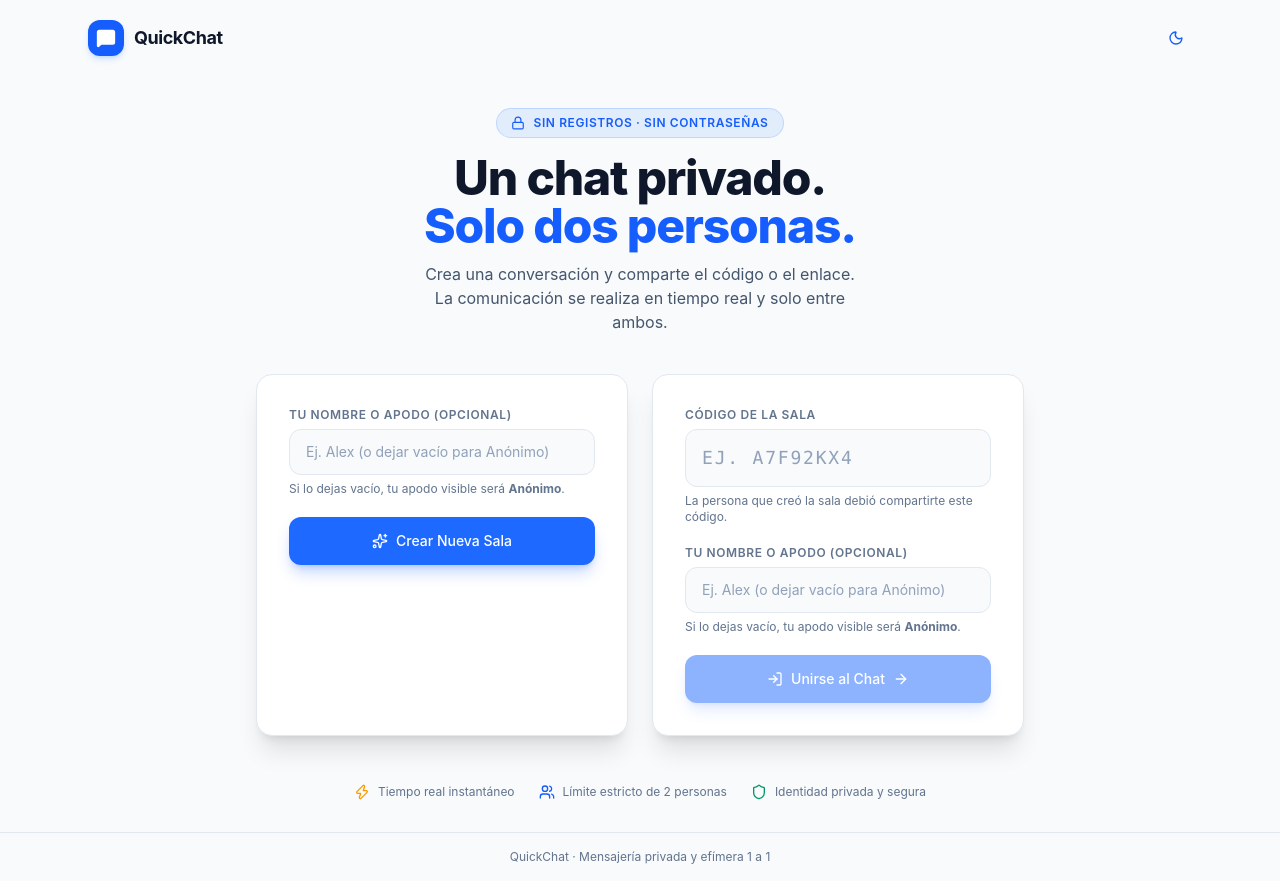
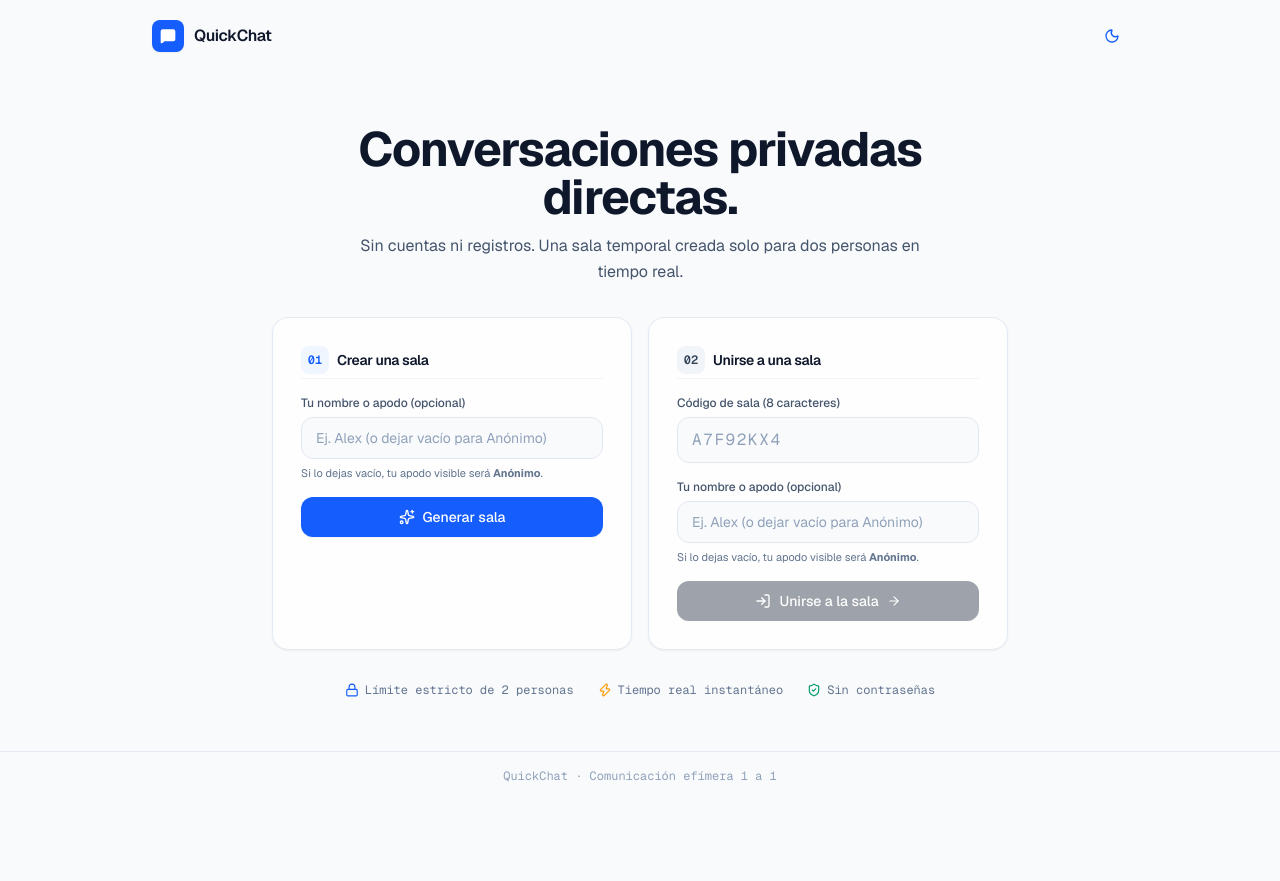
Before and after one commit to ValdiviaJ/chat-priva, a React (Vite) app: page / in a window 1280 px wide. After the commit the page ends 800 px from the top, so only its background shows below. Built offline with nearby package versions, Linux system fonts and the light colour scheme; no server answers.

Commit message:
style: reformar la presentación principal aplicando taste-skill (anti-slop, tipografía Geist y estética minimalista limpia)

```diff
--- a/index.html
+++ b/index.html
@@ -4,10 +4,12 @@
     <meta charset="UTF-8" />
     <link rel="icon" type="image/svg+xml" href="/vite.svg" />
     <meta name="viewport" content="width=device-width, initial-scale=1.0, maximum-scale=1.0, user-scalable=no" />
-    <meta name="description" content="QuickChat - Chat privado 1 a 1 en tiempo real" />
+    <link rel="preconnect" href="https://fonts.googleapis.com" />
+    <link rel="preconnect" href="https://fonts.gstatic.com" crossOrigin="" />
+    <link href="https://fonts.googleapis.com/css2?family=Geist:wght@300;400;500;600;700&family=Geist+Mono:wght@400;500;600&display=swap" rel="stylesheet" />
     <title>QuickChat - Chat Privado 1 a 1</title>
   </head>
-  <body class="bg-[#080d1a] text-slate-100 antialiased selection:bg-blue-600 selection:text-white">
+  <body class="bg-slate-50 dark:bg-[#080d1a] text-slate-900 dark:text-slate-100 antialiased selection:bg-blue-600 selection:text-white font-sans">
     <div id="root"></div>
     <script type="module" src="/src/main.tsx"></script>
   </body>
--- a/src/components/room/CreateRoom.tsx
+++ b/src/components/room/CreateRoom.tsx
@@ -77,15 +77,24 @@ export const CreateRoom: React.FC = () => {
   };
 
   return (
-    <div className="bg-white dark:bg-[#0c121e] border border-slate-200 dark:border-[#1a2333] rounded-2xl p-6 sm:p-8 shadow-xl transition-all duration-300">
+    <div className="bg-white/80 dark:bg-[#0c121e]/80 backdrop-blur-sm border border-slate-200/90 dark:border-slate-800/80 rounded-2xl p-6 sm:p-7 shadow-xs hover:border-slate-300 dark:hover:border-slate-700/80 transition-all duration-200">
       {toast && <Toast message={toast.message} type={toast.type} />}
 
       {!createdRoomCode ? (
-        <form onSubmit={handleCreate} className="space-y-5">
+        <form onSubmit={handleCreate} className="space-y-4">
+          <div className="flex items-center gap-2 pb-1 border-b border-slate-100 dark:border-slate-800/60">
+            <div className="w-7 h-7 rounded-lg bg-blue-50 dark:bg-blue-950/50 text-blue-600 dark:text-blue-400 flex items-center justify-center font-mono text-xs font-semibold">
+              01
+            </div>
+            <h2 className="text-sm font-semibold tracking-tight text-slate-900 dark:text-white">
+              Crear una sala
+            </h2>
+          </div>
+
           <div className="space-y-1.5">
             <label
               htmlFor="create-nickname"
-              className="block text-xs font-semibold uppercase tracking-wider text-slate-500 dark:text-slate-400"
+              className="block text-xs font-medium text-slate-600 dark:text-slate-400"
             >
               Tu nombre o apodo (opcional)
             </label>
@@ -96,10 +105,10 @@ export const CreateRoom: React.FC = () => {
               placeholder="Ej. Alex (o dejar vacío para Anónimo)"
               value={nickname}
               onChange={(e) => setNickname(e.target.value)}
-              className="w-full px-4 py-3 bg-slate-50 dark:bg-[#131b2c] border border-slate-200 dark:border-[#1f2c44] rounded-xl text-slate-900 dark:text-white placeholder-slate-400 focus:outline-none focus:ring-2 focus:ring-blue-500 focus:border-transparent transition-all text-sm"
+              className="w-full px-3.5 py-2.5 bg-slate-50 dark:bg-[#131b2c] border border-slate-200 dark:border-[#1f2c44] rounded-xl text-slate-900 dark:text-white placeholder-slate-400 text-sm focus:outline-none focus:ring-2 focus:ring-blue-500 focus:border-transparent transition-all"
               disabled={isLoading}
             />
-            <p className="text-xs text-slate-500 dark:text-slate-400">
+            <p className="text-[11px] text-slate-500 dark:text-slate-500">
               Si lo dejas vacío, tu apodo visible será <strong>Anónimo</strong>.
             </p>
           </div>
@@ -107,59 +116,59 @@ export const CreateRoom: React.FC = () => {
           <button
             type="submit"
             disabled={isLoading}
-            className="w-full flex items-center justify-center gap-2 py-3.5 px-5 bg-[#1e69ff] hover:bg-blue-600 active:scale-[0.99] text-white font-medium text-sm rounded-xl shadow-lg shadow-blue-600/25 disabled:opacity-50 disabled:cursor-not-allowed transition-all duration-200 cursor-pointer"
+            className="w-full flex items-center justify-center gap-2 py-2.5 px-4 bg-blue-600 hover:bg-blue-500 active:scale-[0.99] text-white font-medium text-sm rounded-xl transition-all duration-150 disabled:opacity-50 disabled:cursor-not-allowed cursor-pointer shadow-xs"
           >
             {isLoading ? (
               <>
                 <Loader2 className="w-4 h-4 animate-spin" />
-                <span>Generando sala segura...</span>
+                <span>Generando sala...</span>
               </>
             ) : (
               <>
                 <Sparkles className="w-4 h-4" />
-                <span>Crear Nueva Sala</span>
+                <span>Generar sala</span>
               </>
             )}
           </button>
         </form>
       ) : (
-        <div className="text-center space-y-5 animate-in fade-in zoom-in-95 duration-200">
-          <div className="inline-flex p-3 rounded-full bg-blue-500/10 text-blue-600 dark:text-blue-400 border border-blue-500/20">
-            <KeyRound className="w-7 h-7" />
+        <div className="space-y-4 animate-in fade-in duration-150">
+          <div className="flex items-center gap-2 pb-1 border-b border-slate-100 dark:border-slate-800/60">
+            <div className="w-7 h-7 rounded-lg bg-emerald-50 dark:bg-emerald-950/50 text-emerald-600 dark:text-emerald-400 flex items-center justify-center font-mono text-xs font-semibold">
+              ✓
+            </div>
+            <h3 className="text-sm font-semibold tracking-tight text-slate-900 dark:text-white">
+              Sala lista para compartir
+            </h3>
           </div>
 
-          <div>
-            <h3 className="text-lg font-bold text-slate-900 dark:text-white mb-1">
-              ¡Tu sala está lista!
-            </h3>
-            <p className="text-xs text-slate-500 dark:text-slate-400">
-              Comparte el código o el enlace con la persona con quien deseas chatear:
-            </p>
-          </div>
+          <p className="text-xs text-slate-600 dark:text-slate-400 leading-relaxed">
+            Comparte este código con la persona invitada para comenzar a hablar:
+          </p>
 
-          <div className="flex items-center justify-center gap-2 p-3.5 bg-slate-50 dark:bg-[#131b2c] border border-slate-200 dark:border-[#1f2c44] rounded-xl">
-            <span className="font-mono font-bold text-2xl tracking-widest text-blue-600 dark:text-blue-400 select-all">
+          <div className="flex items-center justify-between px-4 py-2.5 bg-slate-50 dark:bg-[#131b2c] border border-slate-200 dark:border-[#1f2c44] rounded-xl">
+            <span className="font-mono font-bold text-xl tracking-wider text-blue-600 dark:text-blue-400 select-all">
               {createdRoomCode}
             </span>
             <button
               onClick={copyCode}
               type="button"
-              className="p-2 hover:bg-slate-200 dark:hover:bg-[#1c2840] rounded-lg text-slate-600 dark:text-slate-300 hover:text-slate-900 dark:hover:text-white transition-colors cursor-pointer"
+              className="p-1.5 hover:bg-slate-200 dark:hover:bg-slate-800 rounded-lg text-slate-500 hover:text-slate-900 dark:text-slate-400 dark:hover:text-white transition-colors cursor-pointer"
               title="Copiar código"
             >
               {copiedCode ? (
-                <Check className="w-5 h-5 text-emerald-500 dark:text-emerald-400" />
+                <Check className="w-4 h-4 text-emerald-500 dark:text-emerald-400" />
               ) : (
-                <Copy className="w-5 h-5" />
+                <Copy className="w-4 h-4" />
               )}
             </button>
           </div>
 
-          <div className="grid grid-cols-2 gap-2">
+          <div className="grid grid-cols-2 gap-2 pt-1">
             <button
               onClick={copyLink}
               type="button"
-              className="w-full flex items-center justify-center gap-2 py-2.5 px-3 bg-slate-100 hover:bg-slate-200 dark:bg-[#131b2c] dark:hover:bg-[#1a253c] border border-slate-200 dark:border-[#1f2c44] text-slate-700 dark:text-slate-200 font-medium text-xs rounded-xl transition-all cursor-pointer"
+              className="flex items-center justify-center gap-1.5 py-2 px-3 bg-slate-100 hover:bg-slate-200 dark:bg-[#131b2c] dark:hover:bg-[#1a253c] border border-slate-200 dark:border-[#1f2c44] text-slate-700 dark:text-slate-300 font-medium text-xs rounded-xl transition-all cursor-pointer"
             >
               {copiedLink ? <Check className="w-3.5 h-3.5 text-emerald-500 dark:text-emerald-400" /> : <Share2 className="w-3.5 h-3.5 text-blue-600 dark:text-blue-400" />}
               <span>Copiar enlace</span>
@@ -168,9 +177,9 @@ export const CreateRoom: React.FC = () => {
             <button
               onClick={enterChat}
               type="button"
-              className="w-full flex items-center justify-center gap-2 py-2.5 px-3 bg-[#1e69ff] hover:bg-blue-600 text-white font-medium text-xs rounded-xl shadow-lg shadow-blue-600/25 transition-all cursor-pointer"
+              className="flex items-center justify-center gap-1.5 py-2 px-3 bg-blue-600 hover:bg-blue-500 text-white font-medium text-xs rounded-xl transition-all cursor-pointer"
             >
-              <span>Entrar al chat</span>
+              <span>Entrar</span>
               <ArrowRight className="w-3.5 h-3.5" />
             </button>
           </div>
--- a/src/components/room/JoinRoom.tsx
+++ b/src/components/room/JoinRoom.tsx
@@ -49,38 +49,44 @@ export const JoinRoom: React.FC = () => {
   };
 
   return (
-    <div className="bg-white dark:bg-[#0c121e] border border-slate-200 dark:border-[#1a2333] rounded-2xl p-6 sm:p-8 shadow-xl transition-all duration-300">
+    <div className="bg-white/80 dark:bg-[#0c121e]/80 backdrop-blur-sm border border-slate-200/90 dark:border-slate-800/80 rounded-2xl p-6 sm:p-7 shadow-xs hover:border-slate-300 dark:hover:border-slate-700/80 transition-all duration-200">
       {toast && <Toast message={toast.message} type={toast.type} />}
 
-      <form onSubmit={handleJoin} className="space-y-5">
+      <form onSubmit={handleJoin} className="space-y-4">
+        <div className="flex items-center gap-2 pb-1 border-b border-slate-100 dark:border-slate-800/60">
+          <div className="w-7 h-7 rounded-lg bg-slate-100 dark:bg-slate-800 text-slate-700 dark:text-slate-300 flex items-center justify-center font-mono text-xs font-semibold">
+            02
+          </div>
+          <h2 className="text-sm font-semibold tracking-tight text-slate-900 dark:text-white">
+            Unirse a una sala
+          </h2>
+        </div>
+
         <div className="space-y-1.5">
           <label
             htmlFor="join-code"
-            className="block text-xs font-semibold uppercase tracking-wider text-slate-500 dark:text-slate-400"
+            className="block text-xs font-medium text-slate-600 dark:text-slate-400"
           >
-            Código de la sala
+            Código de sala (8 caracteres)
           </label>
           <input
             id="join-code"
             type="text"
-            placeholder="Ej. A7F92KX4"
+            placeholder="A7F92KX4"
             value={code}
             onChange={handleCodeChange}
             maxLength={8}
             autoComplete="off"
             spellCheck="false"
-            className="w-full px-4 py-3.5 bg-slate-50 dark:bg-[#131b2c] border border-slate-200 dark:border-[#1f2c44] rounded-xl text-slate-900 dark:text-white placeholder-slate-400 focus:outline-none focus:ring-2 focus:ring-blue-500 focus:border-transparent transition-all font-mono text-lg tracking-widest uppercase"
+            className="w-full px-3.5 py-2.5 bg-slate-50 dark:bg-[#131b2c] border border-slate-200 dark:border-[#1f2c44] rounded-xl text-slate-900 dark:text-white placeholder-slate-400 font-mono text-base tracking-widest uppercase focus:outline-none focus:ring-2 focus:ring-blue-500 focus:border-transparent transition-all"
             disabled={isLoading}
           />
-          <p className="text-xs text-slate-500 dark:text-slate-400">
-            La persona que creó la sala debió compartirte este código.
-          </p>
         </div>
 
         <div className="space-y-1.5">
           <label
             htmlFor="join-nickname"
-            className="block text-xs font-semibold uppercase tracking-wider text-slate-500 dark:text-slate-400"
+            className="block text-xs font-medium text-slate-600 dark:text-slate-400"
           >
             Tu nombre o apodo (opcional)
           </label>
@@ -91,10 +97,10 @@ export const JoinRoom: React.FC = () => {
             placeholder="Ej. Alex (o dejar vacío para Anónimo)"
             value={nickname}
             onChange={(e) => setNickname(e.target.value)}
-            className="w-full px-4 py-3 bg-slate-50 dark:bg-[#131b2c] border border-slate-200 dark:border-[#1f2c44] rounded-xl text-slate-900 dark:text-white placeholder-slate-400 focus:outline-none focus:ring-2 focus:ring-blue-500 focus:border-transparent transition-all text-sm"
+            className="w-full px-3.5 py-2.5 bg-slate-50 dark:bg-[#131b2c] border border-slate-200 dark:border-[#1f2c44] rounded-xl text-slate-900 dark:text-white placeholder-slate-400 text-sm focus:outline-none focus:ring-2 focus:ring-blue-500 focus:border-transparent transition-all"
             disabled={isLoading}
           />
-          <p className="text-xs text-slate-500 dark:text-slate-400">
+          <p className="text-[11px] text-slate-500 dark:text-slate-500">
             Si lo dejas vacío, tu apodo visible será <strong>Anónimo</strong>.
           </p>
         </div>
@@ -102,18 +108,18 @@ export const JoinRoom: React.FC = () => {
         <button
           type="submit"
           disabled={isLoading || code.trim().length !== 8}
-          className="w-full flex items-center justify-center gap-2 py-3.5 px-5 bg-[#1e69ff] hover:bg-blue-600 active:scale-[0.99] text-white font-medium text-sm rounded-xl shadow-lg shadow-blue-600/25 disabled:opacity-50 disabled:cursor-not-allowed transition-all duration-200 cursor-pointer"
+          className="w-full flex items-center justify-center gap-2 py-2.5 px-4 bg-slate-900 hover:bg-slate-800 dark:bg-slate-100 dark:hover:bg-white text-white dark:text-slate-900 font-medium text-sm rounded-xl transition-all duration-150 disabled:opacity-40 disabled:cursor-not-allowed cursor-pointer shadow-xs"
         >
           {isLoading ? (
             <>
               <Loader2 className="w-4 h-4 animate-spin" />
-              <span>Verificando código...</span>
+              <span>Verificando sala...</span>
             </>
           ) : (
             <>
               <LogIn className="w-4 h-4" />
-              <span>Unirse al Chat</span>
-              <ArrowRight className="w-4 h-4" />
+              <span>Unirse a la sala</span>
+              <ArrowRight className="w-3.5 h-3.5" />
             </>
           )}
         </button>
--- a/src/index.css
+++ b/src/index.css
@@ -1,9 +1,15 @@
 @import "tailwindcss";
 
 @custom-variant dark (&:where(.dark, .dark *));
+
+@theme {
+  --font-sans: 'Geist', -apple-system, BlinkMacSystemFont, 'Segoe UI', Roboto, sans-serif;
+  --font-mono: 'Geist Mono', ui-monospace, SFMono-Regular, monospace;
+}
 
 html, body, #root {
   height: 100%;
   margin: 0;
   padding: 0;
+  font-family: var(--font-sans);
 }
--- a/src/pages/HomePage.tsx
+++ b/src/pages/HomePage.tsx
@@ -2,60 +2,61 @@ import React from 'react';
 import { CreateRoom } from '../components/room/CreateRoom';
 import { JoinRoom } from '../components/room/JoinRoom';
 import { ThemeToggle } from '../components/common/ThemeToggle';
-import { MessageSquare, Lock, Zap, Users, Shield } from 'lucide-react';
+import { MessageSquare, ShieldCheck, Zap, Lock } from 'lucide-react';
 
 export const HomePage: React.FC = () => {
   return (
-    <div className="min-h-screen bg-slate-50 dark:bg-[#080d1a] text-slate-900 dark:text-slate-100 flex flex-col justify-between transition-colors duration-200">
-      <header className="px-6 py-5 flex items-center justify-between max-w-6xl w-full mx-auto">
+    <div className="min-h-[100dvh] bg-slate-50 dark:bg-[#080d1a] text-slate-900 dark:text-slate-100 flex flex-col justify-between transition-colors duration-200 selection:bg-blue-600 selection:text-white">
+      {/* Top Header */}
+      <header className="px-6 py-5 flex items-center justify-between max-w-5xl w-full mx-auto">
         <div className="flex items-center gap-2.5">
-          <div className="w-9 h-9 rounded-xl bg-blue-600 text-white flex items-center justify-center shadow-md shadow-blue-500/20">
-            <MessageSquare className="w-5 h-5 fill-current" />
+          <div className="w-8 h-8 rounded-lg bg-blue-600 text-white flex items-center justify-center shadow-xs">
+            <MessageSquare className="w-4 h-4 fill-current" />
           </div>
-          <span className="font-bold text-lg tracking-tight text-slate-900 dark:text-white">
+          <span className="font-semibold text-base tracking-tight text-slate-900 dark:text-white">
             QuickChat
           </span>
         </div>
         <ThemeToggle className="bg-transparent border-0 text-slate-500 hover:text-slate-900 hover:bg-slate-200/70 dark:text-slate-400 dark:hover:text-white dark:hover:bg-slate-800/80" />
       </header>
 
-      <main className="flex-1 flex flex-col items-center justify-center px-4 py-8 max-w-4xl w-full mx-auto">
-        <div className="text-center mb-10">
-          <div className="inline-flex items-center gap-2 px-3.5 py-1.5 rounded-full bg-blue-500/10 text-blue-600 dark:text-blue-400 text-xs font-semibold uppercase tracking-wider mb-4 border border-blue-500/20">
-            <Lock className="w-3.5 h-3.5" /> Sin registros · Sin contraseñas
-          </div>
-          <h1 className="text-3xl sm:text-5xl font-extrabold text-slate-900 dark:text-white tracking-tight mb-3">
-            Un chat privado. <br className="hidden sm:inline" />
-            <span className="text-blue-600 dark:text-blue-500">Solo dos personas.</span>
+      {/* Main Focus Area */}
+      <main className="flex-1 flex flex-col items-center justify-center px-4 py-8 max-w-3xl w-full mx-auto">
+        <div className="text-center max-w-xl mx-auto mb-8">
+          <h1 className="text-3xl sm:text-5xl font-bold tracking-tight text-slate-900 dark:text-white mb-3">
+            Conversaciones privadas directas.
           </h1>
-          <p className="text-sm sm:text-base text-slate-600 dark:text-slate-400 max-w-md mx-auto">
-            Crea una conversación y comparte el código o el enlace. La comunicación se realiza en tiempo real y solo entre ambos.
+          <p className="text-sm sm:text-base text-slate-600 dark:text-slate-400 leading-relaxed">
+            Sin cuentas ni registros. Una sala temporal creada solo para dos personas en tiempo real.
           </p>
         </div>
 
-        <div className="grid grid-cols-1 md:grid-cols-2 gap-6 w-full max-w-3xl">
+        {/* Action Blocks Grid */}
+        <div className="grid grid-cols-1 md:grid-cols-2 gap-4 w-full">
           <CreateRoom />
           <JoinRoom />
         </div>
 
-        <div className="mt-12 flex flex-wrap items-center justify-center gap-6 text-xs text-slate-500 dark:text-slate-400">
-          <div className="flex items-center gap-2">
-            <Zap className="w-4 h-4 text-amber-500 dark:text-amber-400" />
+        {/* Minimal Guarantees Bar */}
+        <div className="mt-8 flex flex-wrap items-center justify-center gap-6 text-xs text-slate-500 dark:text-slate-400 font-mono">
+          <div className="flex items-center gap-1.5">
+            <Lock className="w-3.5 h-3.5 text-blue-600 dark:text-blue-400" />
+            <span>Límite estricto de 2 personas</span>
+          </div>
+          <div className="flex items-center gap-1.5">
+            <Zap className="w-3.5 h-3.5 text-amber-500 dark:text-amber-400" />
             <span>Tiempo real instantáneo</span>
           </div>
-          <div className="flex items-center gap-2">
-            <Users className="w-4 h-4 text-blue-600 dark:text-blue-400" />
-            <span>Límite estricto de 2 personas</span>
-          </div>
-          <div className="flex items-center gap-2">
-            <Shield className="w-4 h-4 text-emerald-600 dark:text-emerald-400" />
-            <span>Identidad privada y segura</span>
+          <div className="flex items-center gap-1.5">
+            <ShieldCheck className="w-3.5 h-3.5 text-emerald-600 dark:text-emerald-400" />
+            <span>Sin contraseñas</span>
           </div>
         </div>
       </main>
 
-      <footer className="py-4 text-center text-xs text-slate-500 dark:text-slate-400 border-t border-slate-200 dark:border-[#1a2333]">
-        QuickChat · Mensajería privada y efímera 1 a 1
+      {/* Footer */}
+      <footer className="py-4 text-center text-xs text-slate-400 dark:text-slate-500 border-t border-slate-200/80 dark:border-slate-800/60 font-mono">
+        QuickChat · Comunicación efímera 1 a 1
       </footer>
     </div>
   );
```
Also changed, not shown: 1 other file (tests, documents, lock files or other folders).
